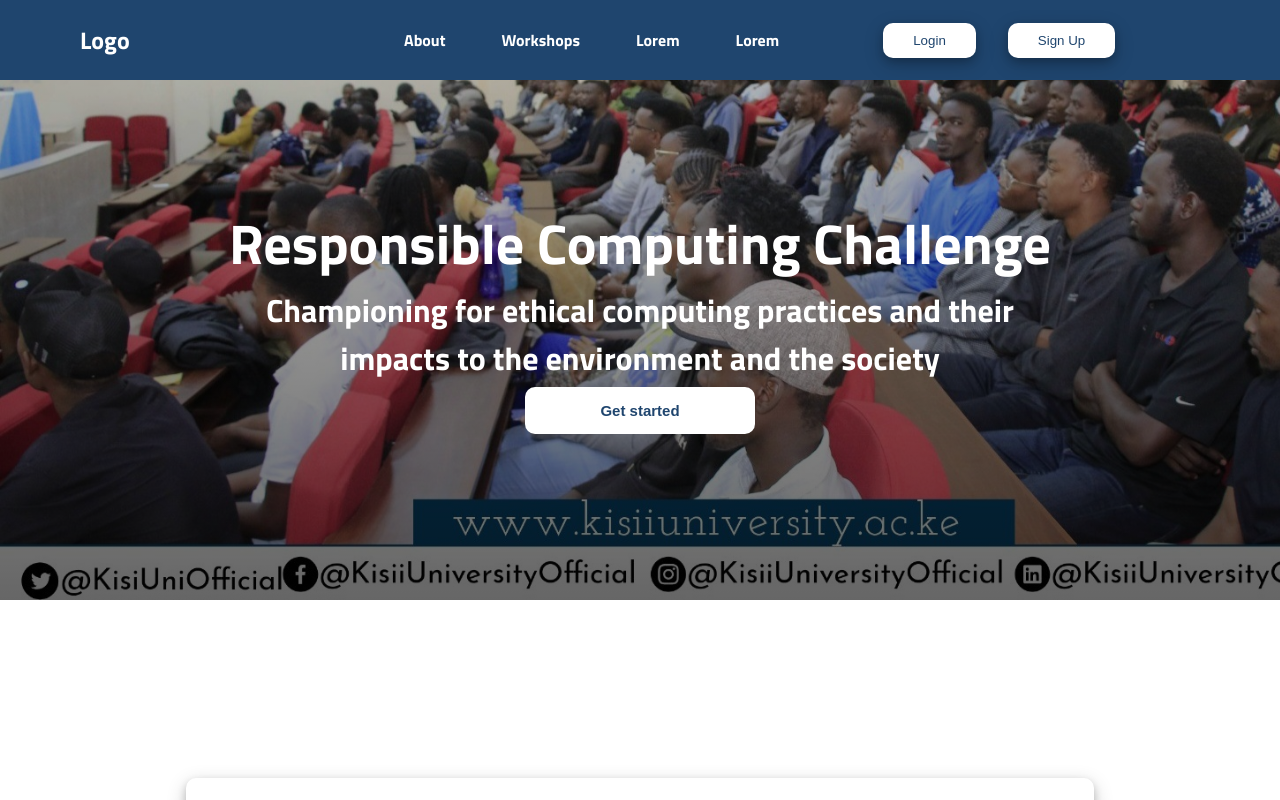
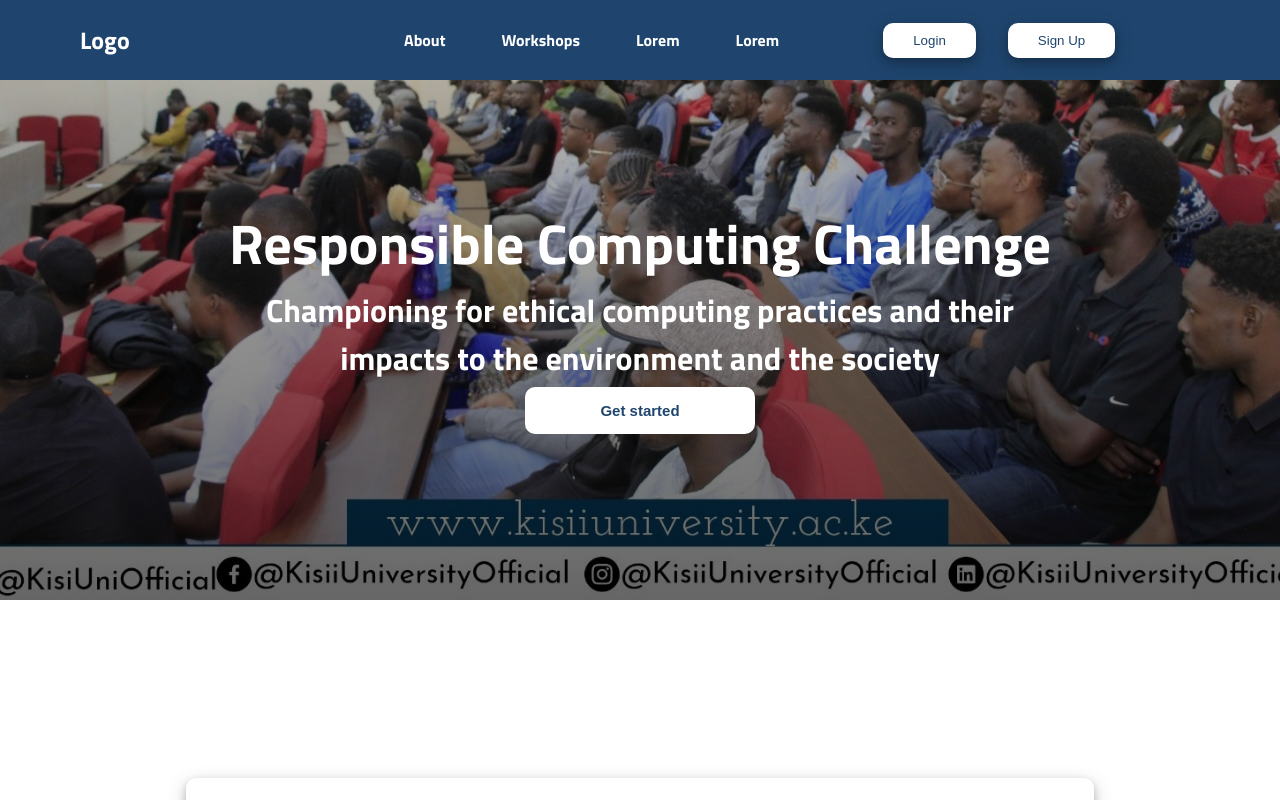
Before and after one commit to efpha/rc_web-app, a Next.js app: page / in a window 1280 px wide. Shown: the top 800 px of the page. Built offline with nearby package versions, Linux system fonts and the light colour scheme.

Commit message:
Image url update

```diff
--- a/src/app/home.css
+++ b/src/app/home.css
@@ -15,7 +15,7 @@
     margin-top: 12em;
     background:
         linear-gradient(rgba(0, 0, 0, 0.2), rgba(0, 0, 0, 0.6)),
-        url('/images/home.jpg') left/cover no-repeat;
+        url('/images/home.jpg') center/cover no-repeat;
     transform: translateY(-50%);
     display: flex;
     align-items: flex-end;
```
